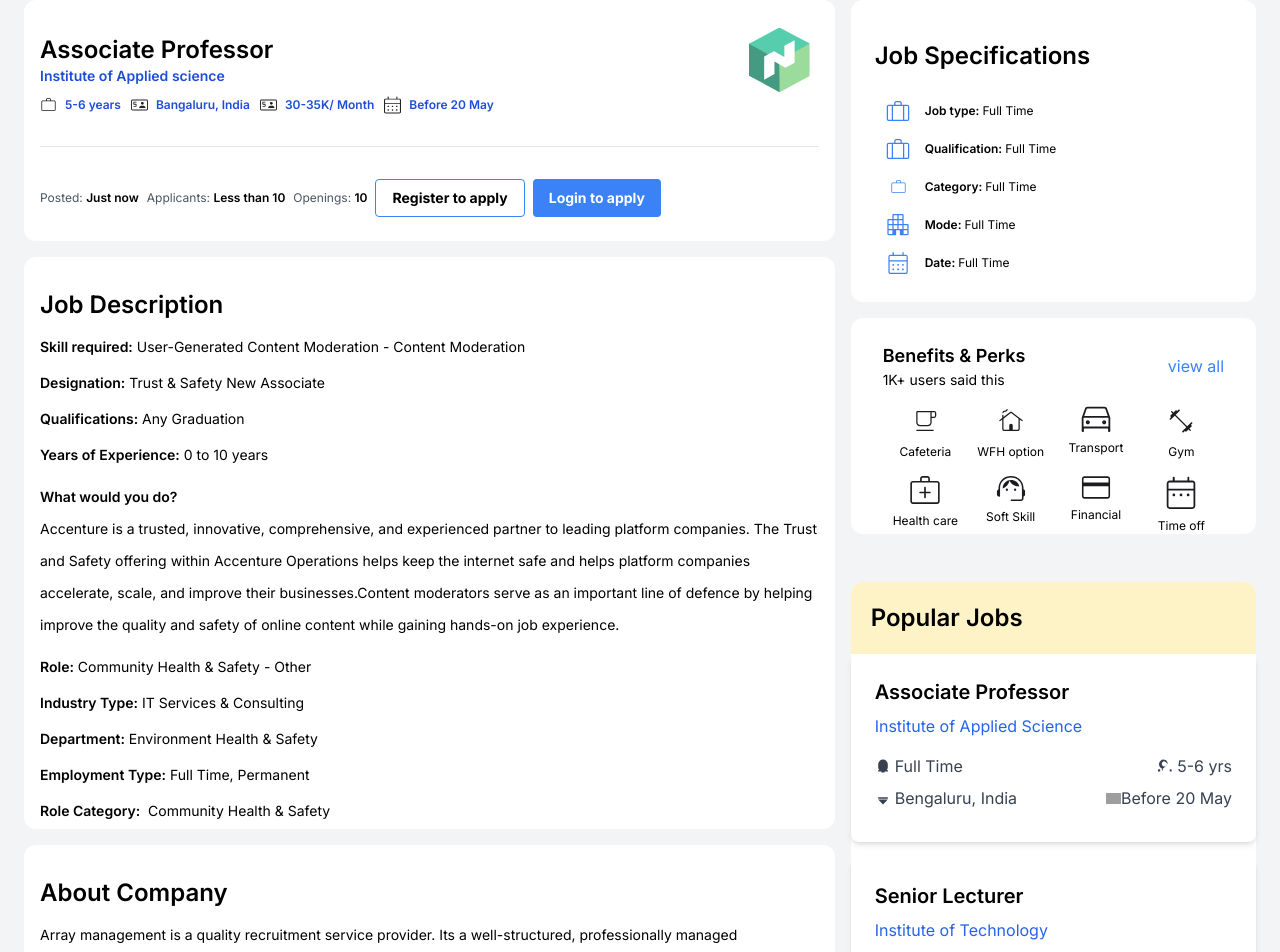
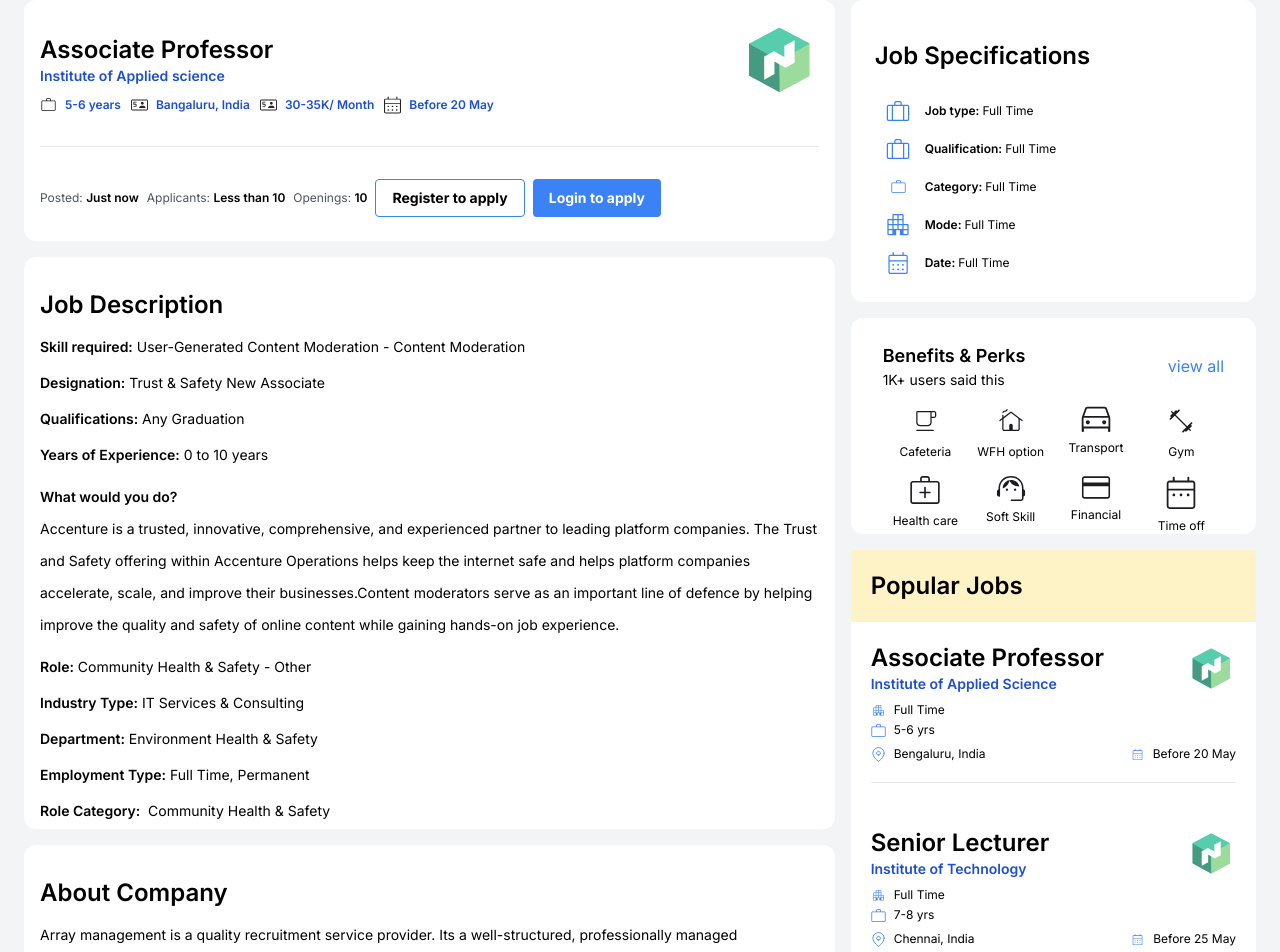
Before and after one commit to ayushballia/education-jobs, a Next.js app: page / in a window 1280 px wide. Shown: the top 952 px of the page. Built offline with nearby package versions, Linux system fonts and the light colour scheme; grey boxes are pictures that could not be loaded.

Commit message:
fix design

```diff
--- a/src/app/components/PopularJobs.jsx
+++ b/src/app/components/PopularJobs.jsx
@@ -6,58 +6,102 @@
 import mapIcon from "../images/map-pin.svg";
 import calendarIcon from "../images/calendar_month (1).svg";
 
+const popularJobs = [
+  {
+    title: "Associate Professor",
+    institute: "Institute of Applied Science",
+    type: "Full Time",
+    experience: "5-6 yrs",
+    location: "Bengaluru, India",
+    deadline: "Before 20 May",
+  },
+  {
+    title: "Senior Lecturer",
+    institute: "Institute of Technology",
+    type: "Full Time",
+    experience: "7-8 yrs",
+    location: "Chennai, India",
+    deadline: "Before 25 May",
+  },
+  {
+    title: "Research Scientist",
+    institute: "National Research Center",
+    type: "Full Time",
+    experience: "3-4 yrs",
+    location: "Delhi, India",
+    deadline: "Before 30 May",
+  },
+  {
+    title: "Assistant Professor",
+    institute: "University of Sciences",
+    type: "Full Time",
+    experience: "2-3 yrs",
+    location: "Mumbai, India",
+    deadline: "Before 10 June",
+  },
+  {
+    title: "Lecturer",
+    institute: "College of Arts",
+    type: "Full Time",
+    experience: "1-2 yrs",
+    location: "Kolkata, India",
+    deadline: "Before 15 June",
+  },
+];
+
 export default function PopularJobs() {
   return (
     <div className="bg-white rounded-xl">
       <div className="bg-amber-100">
         <h1 className="text-2xl font-semibold p-5">Popular Jobs</h1>
       </div>
-      <div className="flex flex-col gap-3 p-5">
+      <div className="flex flex-col gap-6 p-5">
+        {popularJobs.map((job, index) => (
+          <div key={index} className="border-b pb-5 mb-5">
             <div className="flex items-center justify-between">
               <div>
-            <h1 className="text-2xl font-semibold capitalize">
-              Associate professor
-            </h1>
+                <h1 className="text-2xl font-semibold capitalize">{job.title}</h1>
                 <h2 className="text-sm text-blue-700 font-semibold">
-              Institute of Applied science
+                  {job.institute}
                 </h2>
               </div>
-          <Image src={logoIcon} width={80} height={80} alt="logo" />
+              <Image src={logoIcon} width={50} height={50} alt="logo" />
             </div>
-        <div className="flex gap-4">
+            <div className="flex gap-2 items-center mt-2">
               <Image
                 src={apartmentIcon}
                 width={15}
                 height={15}
                 alt="full time icon"
               />
-          <p className="text-xs">Full Time</p>
+              <p className="text-xs">{job.type}</p>
             </div>
-        <div className="flex gap-4">
+            <div className="flex gap-2 items-center mt-1">
               <Image
-            className="text-blue-600"
                 src={workIcon}
                 width={15}
                 height={15}
-            alt="full time icon"
+                alt="experience icon"
               />
-          <p className="text-xs">5-6 yrs</p>
+              <p className="text-xs">{job.experience}</p>
             </div>
-        <div className="flex justify-between">
-          <div className="flex gap-4">
-            <Image src={mapIcon} width={15} height={15} alt="full time icon" />
-            <p className="text-xs">Bengaluru, India</p>
+            <div className="flex justify-between mt-2">
+              <div className="flex gap-2 items-center">
+                <Image src={mapIcon} width={15} height={15} alt="location icon" />
+                <p className="text-xs">{job.location}</p>
               </div>
-          <div className="flex gap-4">
+              <div className="flex gap-2 items-center">
                 <Image
                   src={calendarIcon}
                   width={15}
                   height={15}
-              alt="full time icon"
+                  alt="deadline icon"
                 />
-            <p className="text-xs">Before 20 May</p>
+                <p className="text-xs">{job.deadline}</p>
               </div>
             </div>
+          </div>
+        ))}
       </div>
     </div>
   );
--- a/src/app/components/PopularJobs1.jsx
+++ /dev/null
@@ -1,116 +0,0 @@
-import React from "react";
-import Image from "next/image";
-import logoIcon from "../images/Company Logo.svg";
-import apartmentIcon from "../images/apartment.svg";
-import workIcon from "../images/work.svg";
-import mapIcon from "../images/map-pin.svg";
-import calendarIcon from "../images/calendar_month (1).svg";
-
-const jobs = [
-  {
-    title: "Associate Professor",
-    institute: "Institute of Applied Science",
-    type: "Full Time",
-    experience: "5-6 yrs",
-    location: "Bengaluru, India",
-    deadline: "Before 20 May",
-    logo: "/path/to/logo.png",
-  },
-  {
-    title: "Senior Lecturer",
-    institute: "Institute of Technology",
-    type: "Full Time",
-    experience: "7-8 yrs",
-    location: "Chennai, India",
-    deadline: "Before 25 May",
-    logo: "/path/to/logo.png",
-  },
-  {
-    title: "Research Scientist",
-    institute: "National Research Center",
-    type: "Full Time",
-    experience: "3-4 yrs",
-    location: "Delhi, India",
-    deadline: "Before 30 May",
-    logo: "/path/to/logo.png",
-  },
-  {
-    title: "Assistant Professor",
-    institute: "University of Sciences",
-    type: "Full Time",
-    experience: "2-3 yrs",
-    location: "Mumbai, India",
-    deadline: "Before 10 June",
-    logo: "/path/to/logo.png",
-  },
-  {
-    title: "Lecturer",
-    institute: "College of Arts",
-    type: "Full Time",
-    experience: "1-2 yrs",
-    location: "Kolkata, India",
-    deadline: "Before 15 June",
-    logo: calendarIcon,
-  },
-];
-
-const PopularJobs = () => {
-  return (
-    <div className="my-8 bg-white rounded-xl">
-      <div className="bg-amber-100 rounded-t-xl">
-        <h1 className="text-2xl font-semibold p-5">Popular Jobs</h1>
-      </div>
-      {jobs.map((job, index) => (
-        <div key={index} className="bg-white shadow-md rounded-lg p-6 mb-4">
-          <h3 className="text-xl font-semibold mb-2">{job.title}</h3>
-          <p className="text-blue-600 mb-4">{job.institute}</p>
-          <div className="flex items-center justify-between mb-2">
-            <span className="flex items-center text-gray-700">
-              <svg
-                className="w-4 h-4 mr-1"
-                fill="currentColor"
-                viewBox="0 0 20 20"
-              >
-                <path d="M10 2a6 6 0 00-6 6v4a4 4 0 001.33 3H4v2h12v-2h-1.33A4 4 0 0016 12V8a6 6 0 00-6-6zM8 18h4v-1H8v1z" />
-              </svg>
-              {job.type}
-            </span>
-            <span className="flex items-center text-gray-700">
-              <svg
-                className="w-4 h-4 mr-1"
-                fill="currentColor"
-                viewBox="0 0 20 20"
-              >
-                <path d="M8.25 2A5.75 5.75 0 002.5 7.75c0 2.08 1.12 3.92 2.85 5.01.26.17.55.32.84.43v2.41h1V13.2c.28-.12.56-.27.82-.44a7.501 7.501 0 003.28-3.35c1.17-.84 1.96-2.2 1.96-3.66A5.75 5.75 0 008.25 2zm0 2c1.99 0 3.75 1.47 4.34 3.41a4.48 4.48 0 01-3.21 3.26 6.513 6.513 0 01-1.13 0A4.48 4.48 0 015.91 7.4 4.48 4.48 0 018.25 4zM2.5 17a1.5 1.5 0 01-1.5-1.5 1.5 1.5 0 011.5-1.5H4v3H2.5zm15 0h-1.5v-3H17a1.5 1.5 0 011.5 1.5 1.5 1.5 0 01-1.5 1.5z" />
-              </svg>
-              {job.experience}
-            </span>
-          </div>
-          <div className="flex items-center justify-between text-gray-700 mb-2">
-            <span className="flex items-center">
-              <svg
-                className="w-4 h-4 mr-1"
-                fill="currentColor"
-                viewBox="0 0 20 20"
-              >
-                <path d="M10 18l6-6H4l6 6zm-6-7V9h12v2H4z" />
-              </svg>
-              {job.location}
-            </span>
-            <span className="flex items-center">
-              <Image
-                src={job.logo}
-                width={15}
-                height={15}
-                alt="deadline logo"
-              />
-              {job.deadline}
-            </span>
-          </div>
-        </div>
-      ))}
-    </div>
-  );
-};
-
-export default PopularJobs;
--- a/src/app/page.tsx
+++ b/src/app/page.tsx
@@ -3,7 +3,7 @@
 import JobDescriptions from "./components/JobDescriptions.jsx";
 import Benefits from "./components/Benefits.jsx";
 import About from "./components/About.jsx"
-import PopularJobs1 from "./components/PopularJobs1.jsx"
+import PopularJobs from "./components/PopularJobs.jsx"
 
 export default function Home() {
   return (
@@ -17,7 +17,7 @@
         <div className="flex flex-col gap-4 w-4/12">
           <JobSpecifications />
           <Benefits />
-          <PopularJobs1/>
+          <PopularJobs/>
         </div>
       </div>
     </>
```
Lines whose indentation alone changed are shown as unchanged.
